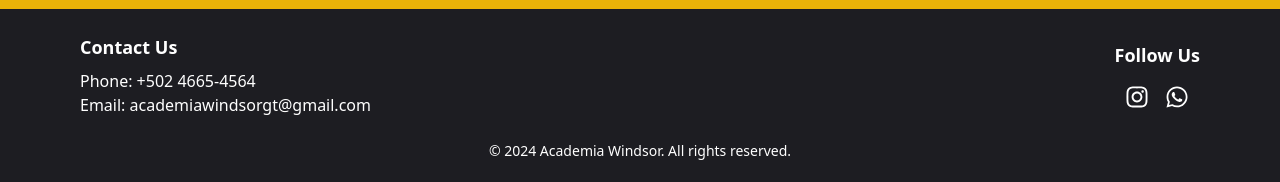
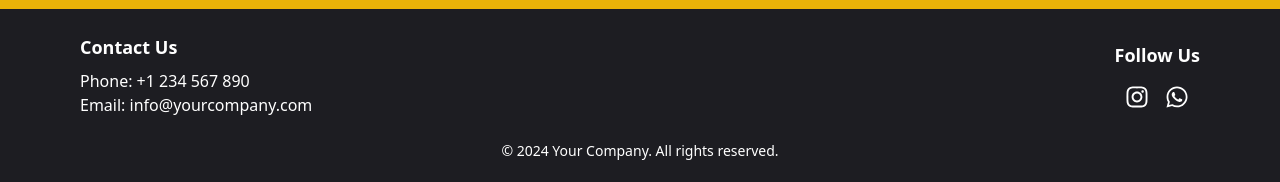
Before and after one commit to arodriguez-20199620/Academia-Windsor, a React (Vite) app: page / in a window 1280 px wide. Shown: the part 3416-3598 px from the top of the page. Built offline with nearby package versions, Linux system fonts and the light colour scheme.

Commit message:
npm run build

```diff
--- a/src/components/layout/Footer.jsx
+++ b/src/components/layout/Footer.jsx
@@ -1,3 +1,5 @@
+import React from 'react';
+import { FaFacebookF, FaTwitter, FaInstagram, FaLinkedinIn } from 'react-icons/fa';
 import { InstagramIcon, WhatsAppIcon } from '../icons';
 
 export const Footer = () => {
@@ -8,10 +10,10 @@ export const Footer = () => {
                     <div className="mb-4 lg:mb-0 text-center lg:text-left">
                         <h2 className="text-lg font-bold">Contact Us</h2>
                         <p className="mt-2">
-                            Phone: <a href="tel:+50246654564" className="hover:underline">+502 4665-4564</a>
+                            Phone: <a href="tel:+1234567890" className="hover:underline">+1 234 567 890</a>
                         </p>
                         <p>
-                            Email: <a href="mailto:info@yourcompany.com" className="hover:underline">academiawindsorgt@gmail.com</a>
+                            Email: <a href="mailto:info@yourcompany.com" className="hover:underline">info@yourcompany.com</a>
                         </p>
                     </div>
                     <div className="flex flex-col items-center space-y-2 mt-4 lg:mt-0">
@@ -20,14 +22,14 @@ export const Footer = () => {
                             <a href="https://www.instagram.com/academiawindsor.gt" target="_blank" rel="noopener noreferrer" className="hover:text-blue-500">
                                 <InstagramIcon size={24} />
                             </a>
-                            <a href="https://www.twitter.com" target="_blank" rel="noopener noreferrer" className="hover:text-blue-300">
+                            <a href="https://wa.me/50242158761" target="_blank" rel="noopener noreferrer" className="hover:text-blue-300">
                                 <WhatsAppIcon size={24} />
                             </a>
                         </div>
                     </div>
                 </div>
                 <div className="mt-6 text-center text-sm">
-                    &copy; 2024 Academia Windsor. All rights reserved.
+                    &copy; 2024 Your Company. All rights reserved.
                 </div>
             </div>
         </footer>
```
